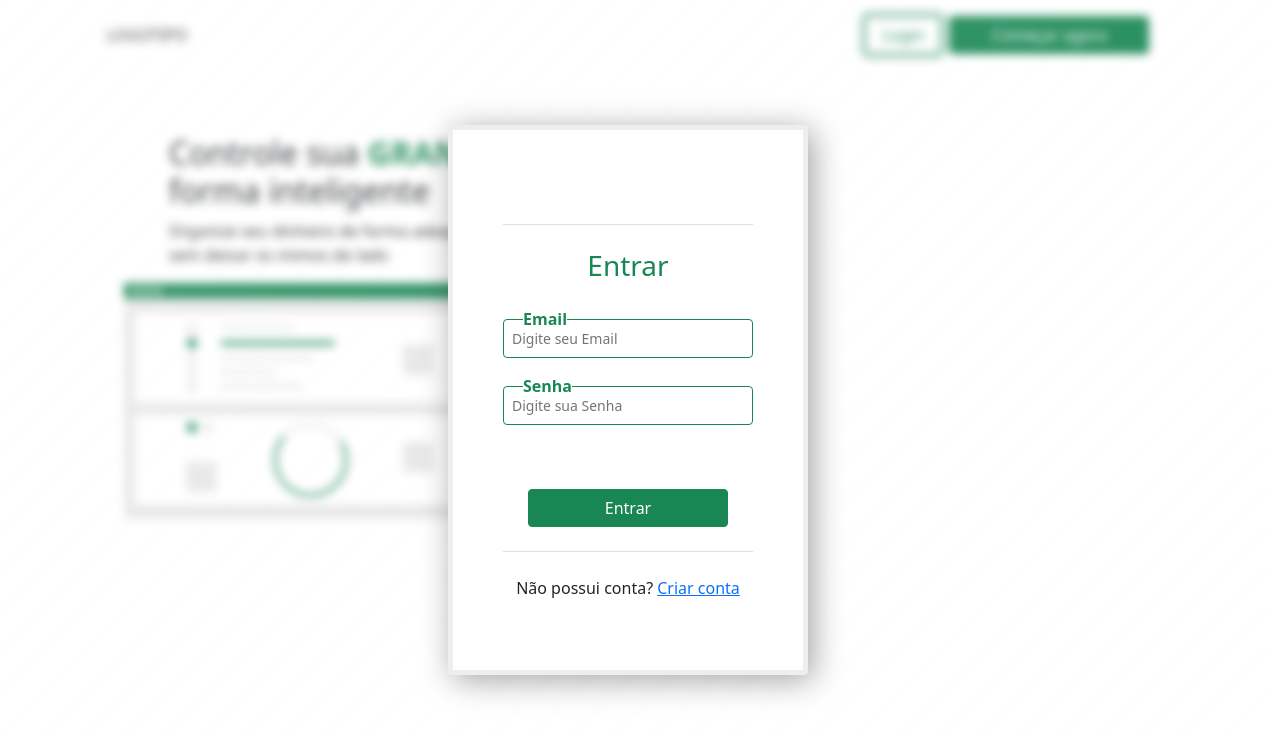
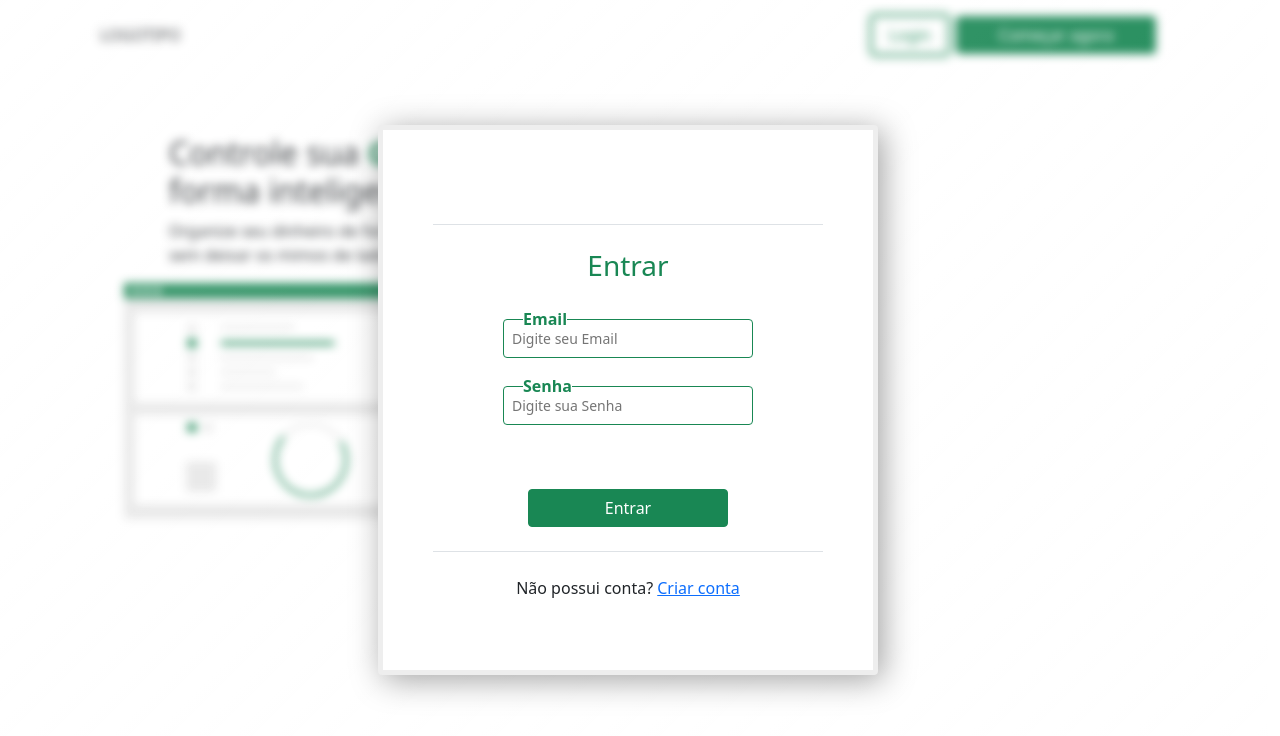
Before and after one commit to mathrangel/finance-app, a Vue app in the folder client/: page / in a window 1280 px wide. Both pictures are taken after a click on the button "Login". Shown: the top 736 px of the page. Built offline with nearby package versions, Linux system fonts and the light colour scheme.

Commit message:
[client] refactorying modals and  header_initial to max width

```diff
--- a/client/src/components/Header/header_initial.vue
+++ b/client/src/components/Header/header_initial.vue
@@ -8,7 +8,7 @@
     @close="toggleModalLogin()"
     @openRegister="closeLoginAndOpenRegister()" v-if="modalLogin">
     </AppModalLogin>
-  <header class="m-auto col-10 d-flex justify-content-between align-items-center">
+    <header style="max-width: 1080px" class="m-auto d-flex justify-content-between align-items-center">
       <div>LOGOTIPO</div>
       <div>
         <button @click="toggleModalLogin()" class="btn btn-outline-success px-3 mx-2 my-3">
--- a/client/src/components/Modal/modal_login.vue
+++ b/client/src/components/Modal/modal_login.vue
@@ -1,9 +1,10 @@
 <template>
   <section @click.self="this.$emit('close')"
   id="glass-effect"
-  class="h-100 w-100 d-flex justify-content-center align-items-center position-fixed">
+  class="h-100 w-100 position-fixed d-flex align-items-center justify-content-center">
     <div id="bg-modal-login"
-    class="rounded d-flex flex-column align-items-center justify-content-center">
+    style="width: 500px"
+    class="rounded m-auto d-flex flex-column align-items-center justify-content-center">
       <div class="w-100 border-bottom my-4"></div>
       <div class="mb-3">
         <h3 class="text-success">Entrar</h3>
@@ -68,6 +69,7 @@ export default {
     box-shadow: 5px 5px 32px 0 rgba(0, 0, 0, 0.37);
   }
   #glass-effect {
+    width: 100%;
     background: linear-gradient(135deg, rgba(255, 255, 255, 0.2), rgba(255, 255, 255, 0));
     backdrop-filter: blur(5px);
   }
--- a/client/src/components/Modal/modal_register.vue
+++ b/client/src/components/Modal/modal_register.vue
@@ -3,7 +3,8 @@
   id="glass-effect"
   class="h-100 w-100 d-flex justify-content-center align-items-center position-fixed">
     <div id="container-register"
-    class="row col-8 p-5 d-flex align-items-center flex-column rounded">
+    style="width: 800px"
+    class="row p-5 d-flex align-items-center flex-column rounded">
     <div class="w-100 border-bottom my-4"></div>
       <h3 class="text-success mb-5"><strong>Faça seu cadastro</strong></h3>
       <div class="col-8 d-flex flex-column align-items-center mb-4">
```
Lines whose indentation alone changed are shown as unchanged.
